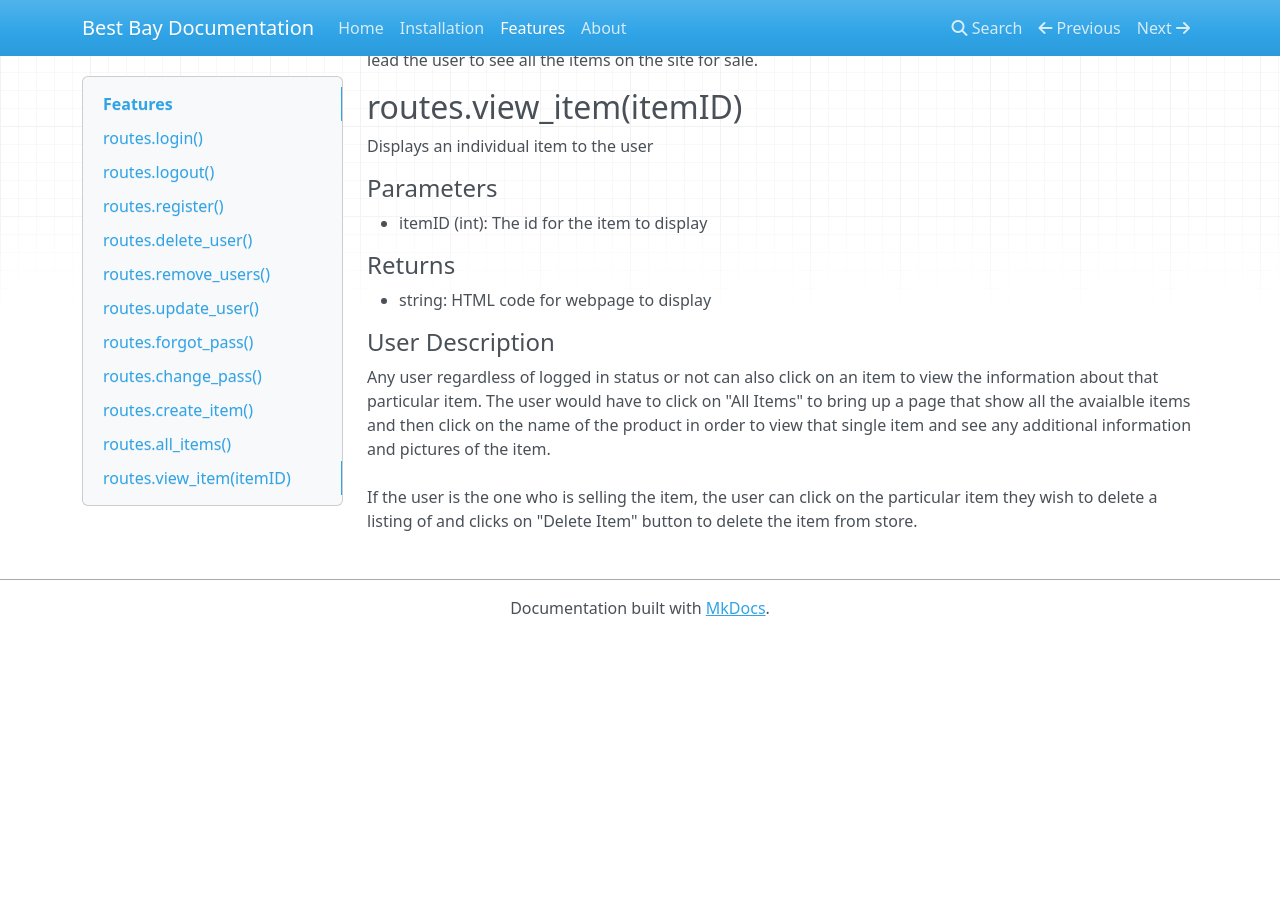
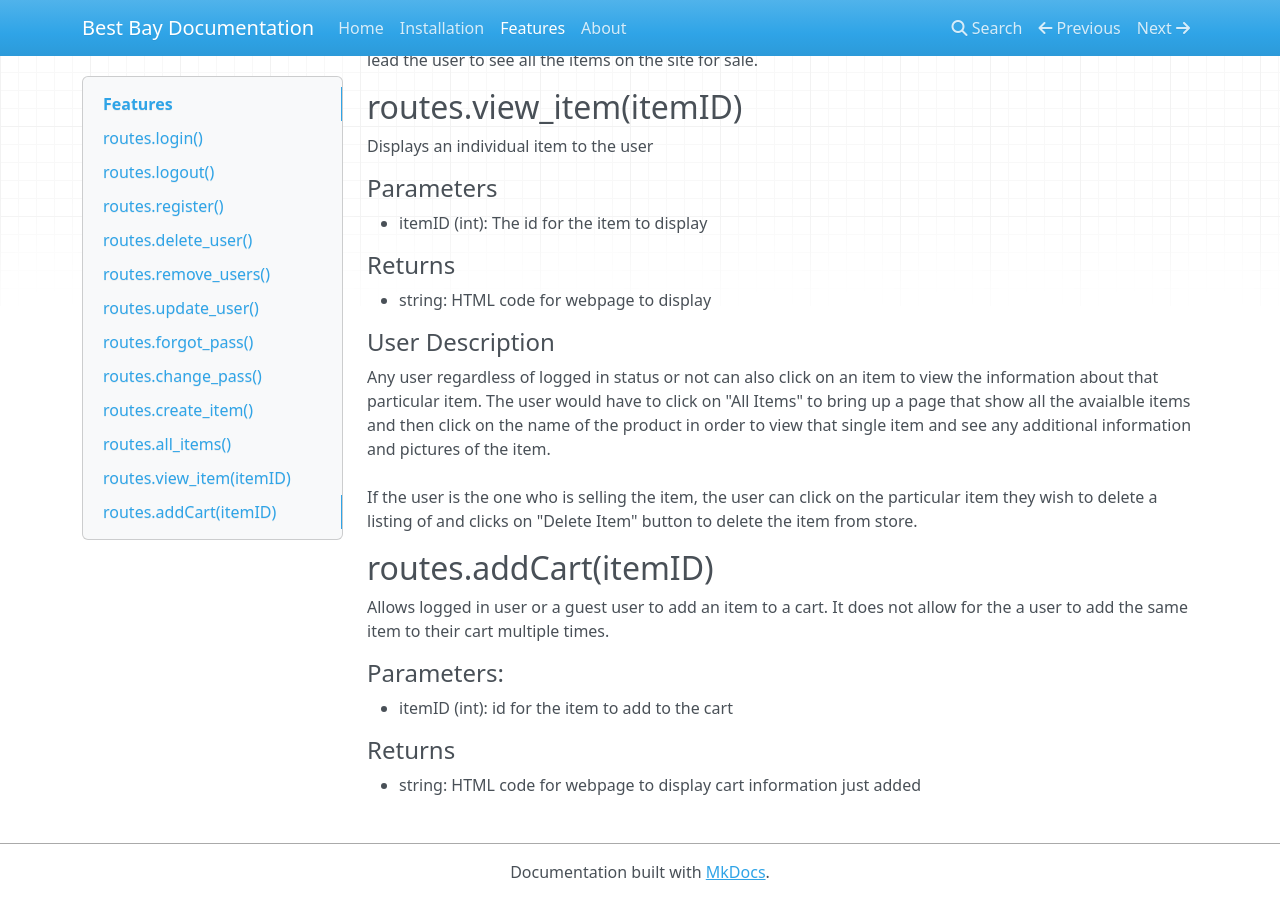
Before and after one commit to MrTwist64/CMPE131-Spring22-Team4, an MkDocs documentation site: the page built from docs/docs/features.md, in a window 1280 px wide and 900 px high, scrolled down 2928 px. Built offline with MkDocs 1.6.1, drawn with Linux system fonts in a browser that asks for light colours; nearby versions of some CDN libraries; before the commit the page ends 3564 px from its top, so only the background shows below that.

Commit message:
mkdocs for addCart()

```diff
--- a/docs/docs/features.md
+++ b/docs/docs/features.md
@@ -112,3 +112,12 @@
 #### User Description
 Any user regardless of logged in status or not can also click on an item to view the information about that particular item. The user would have to click on "All Items" to bring up a page that show all the avaialble items and then click on the name of the product in order to view that single item and see any additional information and pictures of the item. <br/><br/>
 If the user is the one who is selling the item, the user can click on the particular item they wish to delete a listing of and clicks on "Delete Item" button to delete the item from store.
+
+## routes.addCart(itemID)
+Allows logged in user or a guest user to add an item to a cart. It does not allow for the a user to add the same item to their cart multiple times.
+
+#### Parameters:
+- itemID (int): id for the item to add to the cart
+
+#### Returns
+- string: HTML code for webpage to display cart information just added
```
